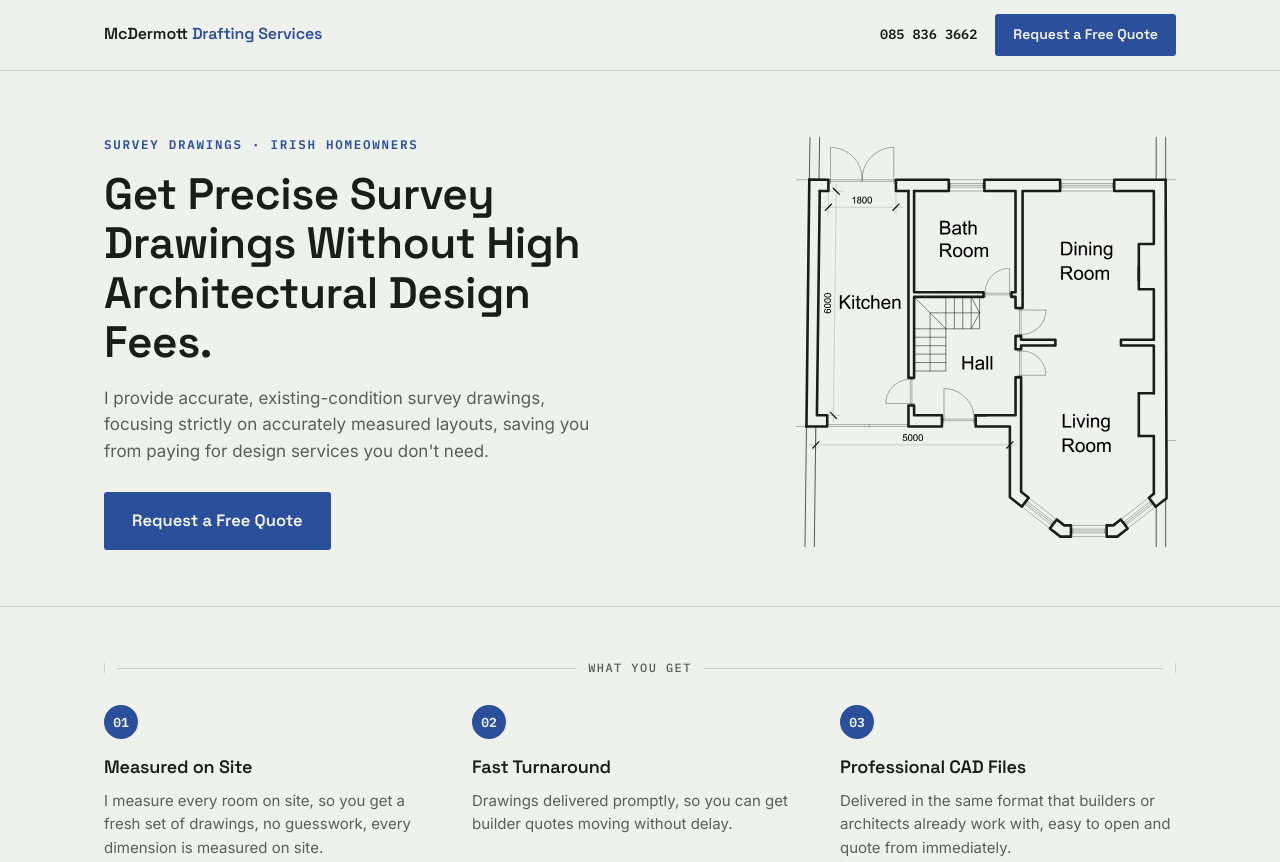
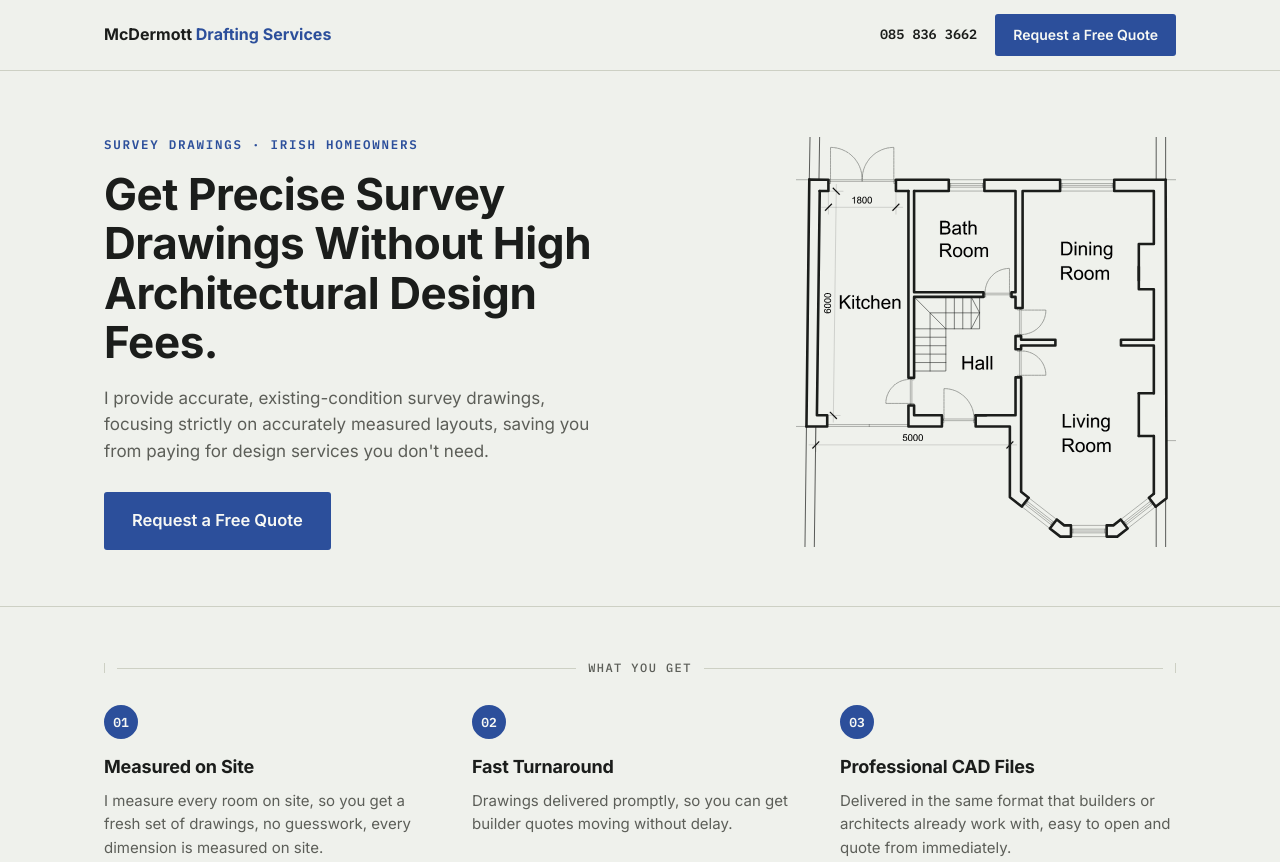
Before and after one commit to AmazingSpoon26/McDermottDrafting, a website: page index.html in a window 1280 px wide. Shown: the top 862 px of the page. Drawn offline with Linux system fonts and the light colour scheme.

Commit message:
changed font

```diff
--- a/index.html
+++ b/index.html
@@ -74,7 +74,8 @@
 
 <link rel="preconnect" href="https://fonts.googleapis.com">
 <link rel="preconnect" href="https://fonts.gstatic.com" crossorigin>
-<link href="https://fonts.googleapis.com/css2?family=Space+Grotesk:wght@500;600;700&family=Inter:wght@400;500;600&family=IBM+Plex+Mono:wght@500;600&display=swap" rel="stylesheet">
+<!-- Replace your current link with this -->
+<link href="https://fonts.googleapis.com/css2?family=Inter:wght@400;500;600;700&family=IBM+Plex+Mono:wght@500;600&display=swap" rel="stylesheet">
 <style>
   :root{
     --paper:#EFF1EC;
@@ -108,10 +109,10 @@
   }
 
   h1,h2,h3{
-    font-family:'Space Grotesk',system-ui,sans-serif;
-    font-weight:600;
-    margin:0;
-    letter-spacing:-0.01em;
+    font-family: 'Inter', system-ui, sans-serif; /* Changed from Space Grotesk to Inter */
+    font-weight: 700; /* Increased to 700 for better heading impact */
+    margin: 0;
+    letter-spacing: -0.01em;
   }
 
   .mono{
@@ -164,8 +165,8 @@
     gap:8px;
     background:var(--blue);
     color:#F7F8F4;
-    font-family:'Space Grotesk',sans-serif;
-    font-weight:600;
+    font-family: 'Inter', sans-serif; /* Update this */
+    font-weight: 600;
     text-decoration:none;
     border:none;
     cursor:pointer;
@@ -206,11 +207,10 @@
     padding-top:14px;
     padding-bottom:14px;
   }
-  .brand{
-    font-family:'Space Grotesk',sans-serif;
-    font-weight:600;
-    font-size:16px;
-    letter-spacing:-0.01em;
+  .brand {
+  font-family: 'Inter', sans-serif; /* Update this */
+  font-weight: 700;
+  font-size: 16px;
   }
   .brand span{color:var(--blue);}
 
```
Also changed, not shown: measured-surveys-dublin.html (+9 -9 lines), measured-surveys-kildare.html (+9 -9 lines), measured-surveys-wicklow.html (+9 -9 lines), google image 1.png (added), google image.png (added), sdaf.jpg (added), 3 other files.
